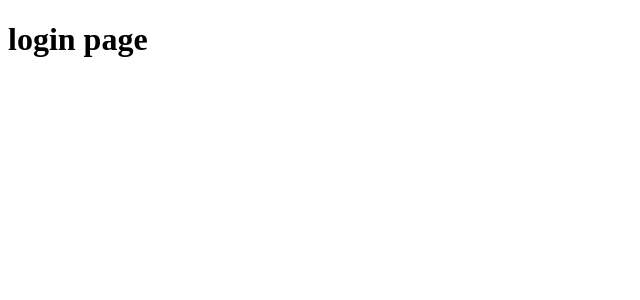
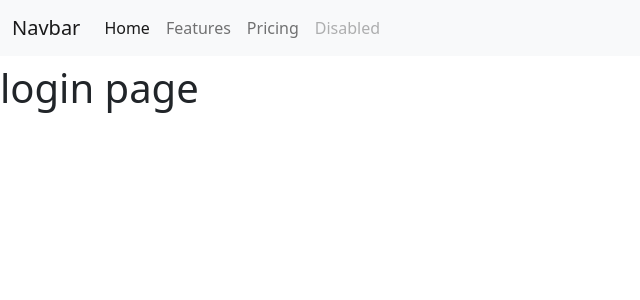
Before and after one commit to arimal199/taglit-app, a Flask app: page /login in a window 1280 px wide. Shown: the top 300 px of the page, without its empty margins (0-640 px from the left). Run offline with Flask 2, Linux system fonts and the light colour scheme.

Commit message:
add bootstap

```diff
--- a/templates/base.html
+++ b/templates/base.html
@@ -1,11 +1,29 @@
 <!DOCTYPE html>
 <html>
   <head>
+    <link href="https://cdn.jsdelivr.net/npm/bootstrap@5.1.3/dist/css/bootstrap.min.css" rel="stylesheet" integrity="sha384-1BmE4kWBq78iYhFldvKuhfTAU6auU8tT94WrHftjDbrCEXSU1oBoqyl2QvZ6jIW3" crossorigin="anonymous">
     <title>{% block title %} {% endblock %}</title>
   </head>
   <body>
+    <nav class="navbar navbar-expand-lg navbar-light bg-light">
+      <div class="container-fluid">
+        <a class="navbar-brand" href="#">Navbar</a>
+        <button class="navbar-toggler" type="button" data-bs-toggle="collapse" data-bs-target="#navbarNavAltMarkup" aria-controls="navbarNavAltMarkup" aria-expanded="false" aria-label="Toggle navigation">
+          <span class="navbar-toggler-icon"></span>
+        </button>
+        <div class="collapse navbar-collapse" id="navbarNavAltMarkup">
+          <div class="navbar-nav">
+            <a class="nav-link active" aria-current="page" href="#">Home</a>
+            <a class="nav-link" href="#">Features</a>
+            <a class="nav-link" href="#">Pricing</a>
+            <a class="nav-link disabled">Disabled</a>
+          </div>
+        </div>
+      </div>
+    </nav>
     <h1>{{content}}</h1>
     {% block content %}
     {% endblock %}
+    <script src="https://cdn.jsdelivr.net/npm/bootstrap@5.1.3/dist/js/bootstrap.bundle.min.js" integrity="sha384-ka7Sk0Gln4gmtz2MlQnikT1wXgYsOg+OMhuP+IlRH9sENBO0LRn5q+8nbTov4+1p" crossorigin="anonymous"></script>
   </body>
 </html>
```
